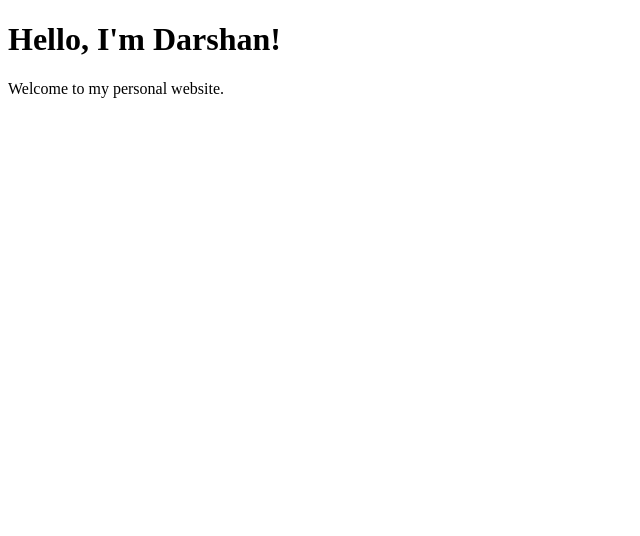
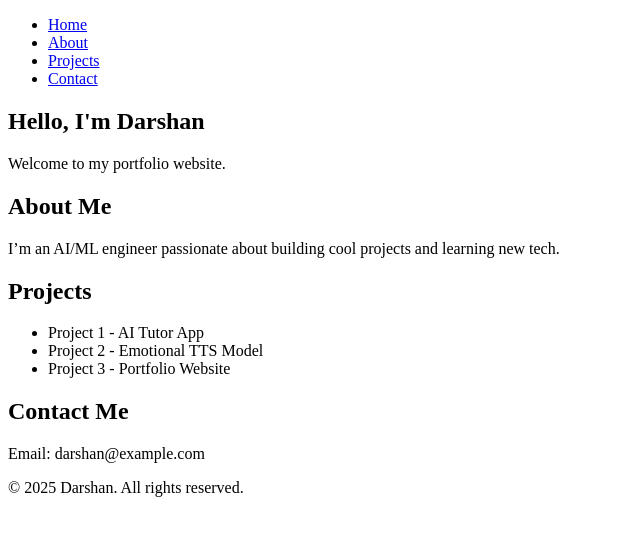
Before and after one commit to Darshan0312/Darshan0312.github.io, a plain HTML site: page index.html in a window 1280 px wide. Shown: the whole page, without its empty margins (0-640 px from the left). Drawn offline with Linux system fonts and the light colour scheme.

Commit message:
basic 1st commit

```diff
--- a/index.html
+++ b/index.html
@@ -1,11 +1,53 @@
-<!-- index.html -->
 <!DOCTYPE html>
-<html>
+<html lang="en">
 <head>
-  <title>Darshan's Website</title>
+  <meta charset="UTF-8" />
+  <meta name="viewport" content="width=device-width, initial-scale=1" />
+  <title>Darshan's Portfolio</title>
+  <link rel="stylesheet" href="styles.css" />
 </head>
 <body>
-  <h1>Hello, I'm Darshan!</h1>
-  <p>Welcome to my personal website.</p>
+  <header>
+    <nav>
+      <ul class="nav-list">
+        <li><a href="#home" class="active">Home</a></li>
+        <li><a href="#about">About</a></li>
+        <li><a href="#projects">Projects</a></li>
+        <li><a href="#contact">Contact</a></li>
+      </ul>
+    </nav>
+  </header>
+
+  <main>
+    <section id="home" class="section">
+      <h1>Hello, I'm Darshan</h1>
+      <p>Welcome to my portfolio website.</p>
+    </section>
+
+    <section id="about" class="section">
+      <h2>About Me</h2>
+      <p>I’m an AI/ML engineer passionate about building cool projects and learning new tech.</p>
+    </section>
+
+    <section id="projects" class="section">
+      <h2>Projects</h2>
+      <ul class="project-list">
+        <li>Project 1 - AI Tutor App</li>
+        <li>Project 2 - Emotional TTS Model</li>
+        <li>Project 3 - Portfolio Website</li>
+      </ul>
+    </section>
+
+    <section id="contact" class="section">
+      <h2>Contact Me</h2>
+      <p>Email: darshan@example.com</p>
+    </section>
+  </main>
+
+  <footer>
+    <p>© 2025 Darshan. All rights reserved.</p>
+  </footer>
+
+  <script src="scripts.js"></script>
 </body>
 </html>
--- /dev/null
+++ b/style.css
@@ -0,0 +1,67 @@
+/* Reset & basic styles */
+* {
+  box-sizing: border-box;
+  margin: 0;
+  padding: 0;
+  font-family: 'Segoe UI', Tahoma, Geneva, Verdana, sans-serif;
+}
+
+body {
+  background-color: #f5f5f5;
+  color: #333;
+  line-height: 1.6;
+}
+
+header {
+  background-color: #222;
+  padding: 1rem 0;
+}
+
+nav .nav-list {
+  list-style: none;
+  display: flex;
+  justify-content: center;
+  gap: 2rem;
+}
+
+nav .nav-list li a {
+  color: #eee;
+  text-decoration: none;
+  font-weight: 600;
+  transition: color 0.3s ease;
+}
+
+nav .nav-list li a:hover,
+nav .nav-list li a.active {
+  color: #1e90ff;
+}
+
+main {
+  max-width: 900px;
+  margin: 2rem auto;
+  padding: 0 1rem;
+}
+
+.section {
+  margin-bottom: 4rem;
+}
+
+h1, h2 {
+  margin-bottom: 1rem;
+  color: #222;
+}
+
+.project-list {
+  list-style: disc inside;
+  padding-left: 1rem;
+}
+
+footer {
+  text-align: center;
+  padding: 1rem 0;
+  background-color: #222;
+  color: #eee;
+  position: fixed;
+  width: 100%;
+  bottom: 0;
+}
```
Also changed, not shown: script.js (added, +16 -0 lines).
